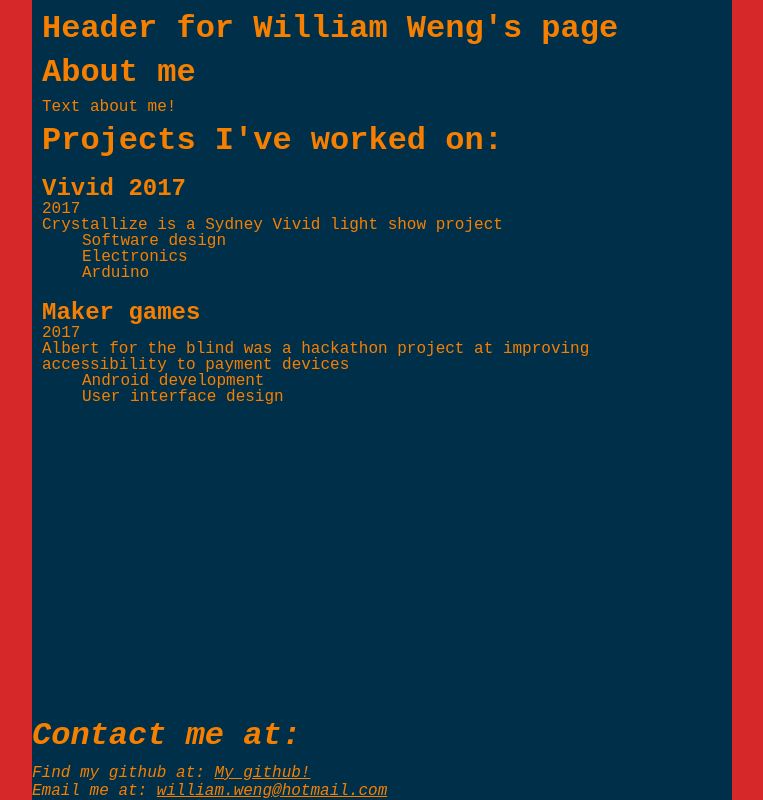
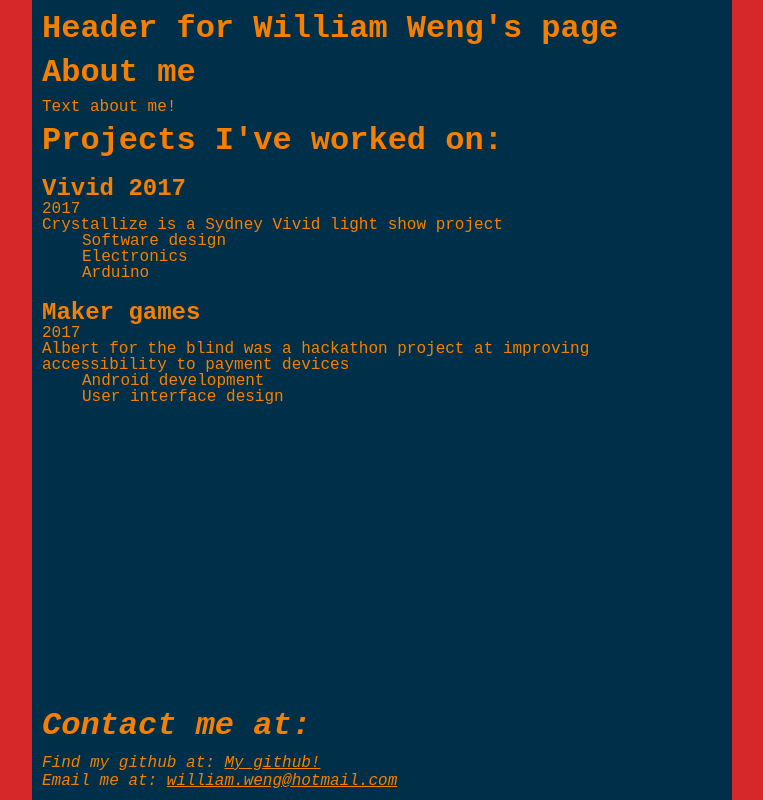
Before and after one commit to will-weng/will-weng.github.io, a React (Create React App) app: page / in a window 1280 px wide. Shown: the whole page, without its empty margins (258-1021 px from the left). Built offline with nearby package versions, Linux system fonts and the light colour scheme; the HTML template or start-up script is replaced by a standard one.

Commit message:
moved files around

```diff
--- a/src/components/Address.tsx
+++ b/src/components/Address.tsx
@@ -3,6 +3,7 @@ import styled from "styled-components";
 const AddressStyle = styled.address`
     position: fixed;
     bottom: 0;
+    margin: 10px;
 `
 
 function Address() {
--- a/src/components/Main.tsx
+++ b/src/components/Main.tsx
@@ -1,6 +1,6 @@
 import styled from "styled-components";
-import Projects from "./Projects";
-import AboutMe from "../AboutMe";
+import Projects from "./projects/Projects";
+import AboutMe from "./AboutMe";
 
 const MainStyle = styled.div`
     line-height: 1;
--- a/src/components/Projects.tsx
+++ b/src/components/projects/Projects.tsx
@@ -1,4 +1,4 @@
-import projectsData from '../projects.json';
+import projectsData from '../../projects.json';
 import Project from './Project';
 import styled from 'styled-components';
 
```
Also changed, not shown: src/components/AboutMe.tsx (renamed from src/AboutMe.tsx), src/components/projects/Project.tsx (renamed from src/components/Project.tsx), src/components/projects/ProjectSkills.tsx (renamed from src/components/ProjectSkills.tsx).
